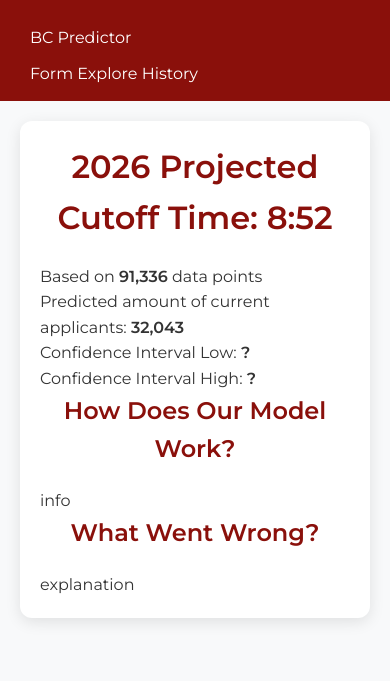
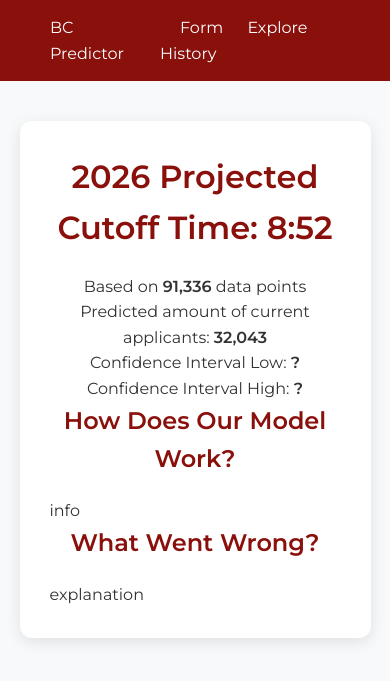
Before and after one commit to ikepawsat/CapstoneWebsite, a Django app: page / in a window 390 px wide. Shown: the top 681 px of the page. Run offline with Django 5.2, Linux system fonts and the light colour scheme.

Commit message:
Adjusting size, will not run on web server yet!

```diff
--- a/dashboard/styles/style.css
+++ b/dashboard/styles/style.css
@@ -48,11 +48,13 @@ nav a:hover {
 
 /* === Main Container === */
 .container {
-    margin: 40px auto;
-    padding: 30px;
-    background: #fff;
-    border-radius: 12px;
-    box-shadow: 0 4px 15px rgba(0,0,0,0.1);
+    width: 90% !important;      /* fills 90% of viewport */
+    max-width: 1200px !important;
+    margin: 40px auto !important;
+    padding: 30px !important;
+    background: #fff !important;
+    border-radius: 12px !important;
+    box-shadow: 0 4px 15px rgba(0,0,0,0.1) !important;
 }
 
 /* === Headings === */
@@ -110,20 +112,3 @@ button:hover {
     margin-top: 20px;
     font-size: 1.1rem;
 }
-
-/* === Responsive Layout === */
-@media (max-width: 1000px) {
-    nav {
-        flex-direction: column;
-        align-items: flex-start;
-    }
-
-    nav a {
-        margin: 10px 0;
-    }
-
-    .container {
-        margin: 20px;
-        padding: 20px;
-    }
-}
--- a/dashboard/templates/explore.html
+++ b/dashboard/templates/explore.html
@@ -3,7 +3,6 @@
 {% block title %}Dashboard{% endblock %}
 
 {% block content %}
-<div class="container">
   <h1>Interactive Tableau Dashboard</h1>
 
   <div class="tableauPlaceholder" id="vizDashboard" style="position: relative">
@@ -33,7 +32,6 @@
       <param name="filter" value="publish=yes" />
     </object>
   </div>
-</div>
 
 <script type="text/javascript">
   var divElement = document.getElementById('vizDashboard');
--- a/dashboard/templates/home.html
+++ b/dashboard/templates/home.html
@@ -4,11 +4,13 @@
 {% block content %}
 <h1>2026 Projected Cutoff Time: 8:52</h1>
 
-<p>Based on <strong>91,336</strong> data points</p>
-<p>Predicted amount of current applicants: <strong>32,043</strong></p>
+<div style="text-align: center">
+    <p>Based on <strong>91,336</strong> data points</p>
+    <p>Predicted amount of current applicants: <strong>32,043</strong></p>
 
-<p>Confidence Interval Low: <strong>?</strong></p>
-<p>Confidence Interval High: <strong>?</strong></p>
+    <p>Confidence Interval Low: <strong>?</strong></p>
+    <p>Confidence Interval High: <strong>?</strong></p>
+</div>
 
 <H2>How Does Our Model Work?</H2>
 <p>info</p>
--- a/dashboard/templates/results.html
+++ b/dashboard/templates/results.html
@@ -9,6 +9,7 @@
     {% block title %}Results{% endblock %}
 
     {% block content %}
+    <div style="text-align: center">
       <h1>Results</h1>
       <p>We believe that the projected cutoff time based on the data entered would be: <strong>{{ predicted_cutoff }}</strong> so time: <strong>{{ predicted_cutoff_time }}</strong></p>
       <p>Will you qualify for Boston? <strong>{{ result }}</strong></p>
@@ -16,7 +17,7 @@
       <p>The Boston Marathon Cutoff time for your age and gender group is: <strong>{{ qual_time }}</strong></p>
       <p>Time difference from predicted: <strong>{{ buffer }}</strong></p>
       <h4 style="padding-bottom: 10px;">For more information on how and why we predicted this for your input, please visit the history page.</h4>
-
+    </div>
 
     <h1>Interactive Tableau Dashboard</h1>
 
```
Lines whose indentation alone changed are shown as unchanged.
